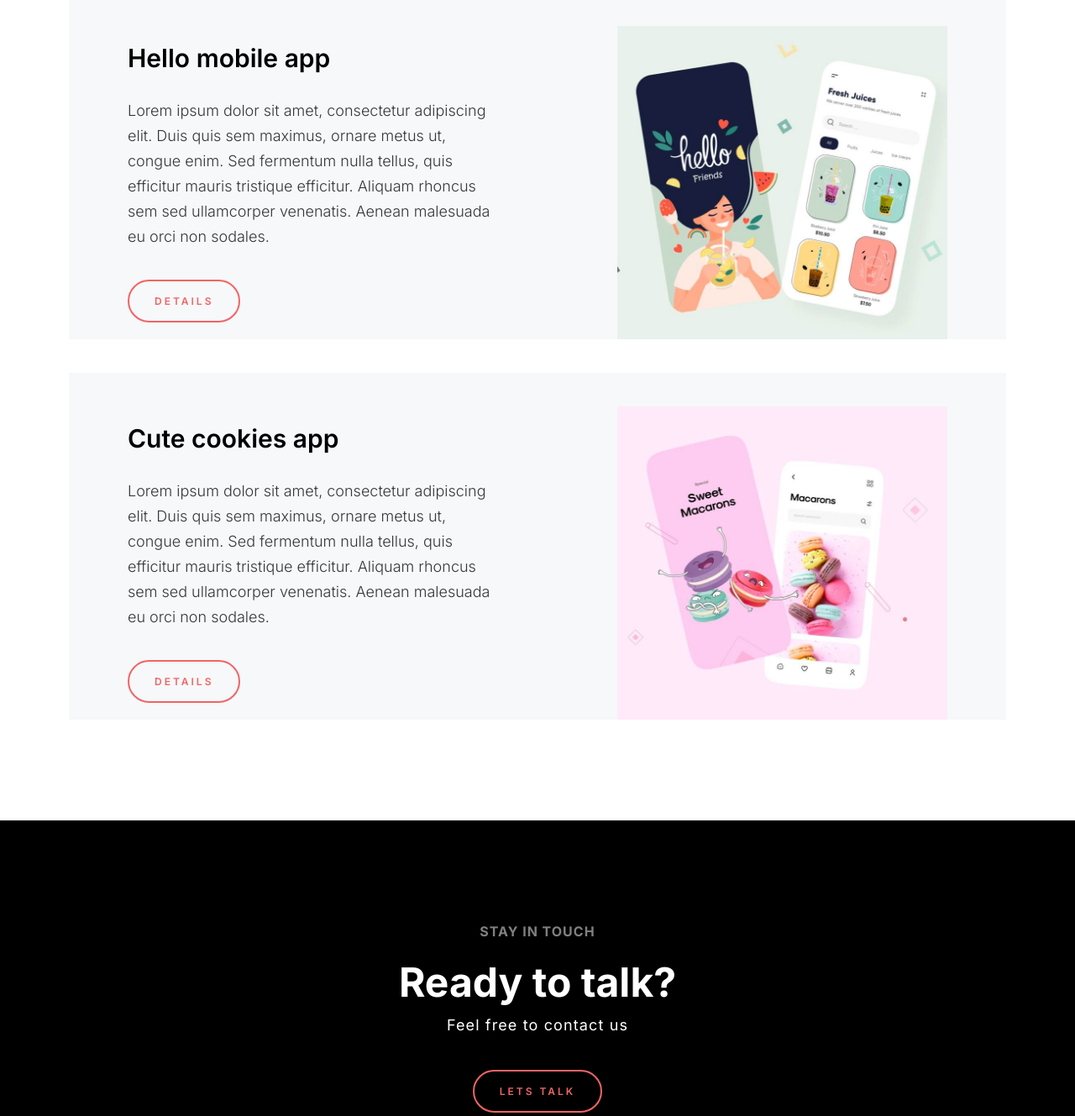
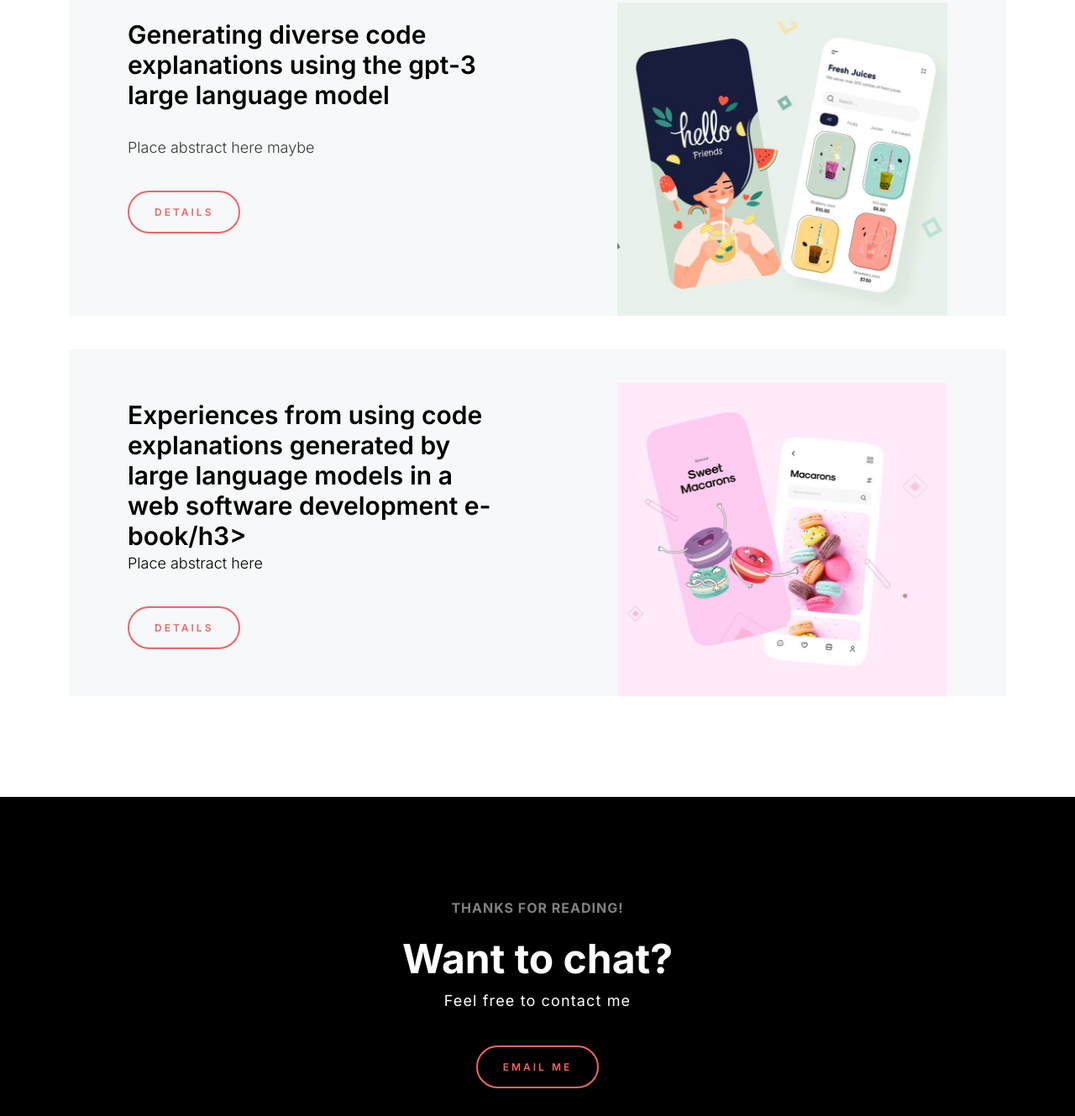
Before and after one commit to adrewtran117/adrewtran117.github.io, a plain HTML site: page index.html in a window 1280 px wide. Shown: the part 2454-3783 px from the top of the page at 84% size. Drawn offline with nearby package versions, Linux system fonts and the light colour scheme.

Commit message:
publications

```diff
--- a/index.html
+++ b/index.html
@@ -130,9 +130,9 @@
             <div class="col-12 col-sm-12 col-md-6 col-lg-6 col-xl-6 col-xxl-6">
               <section>
                 <span class="ds-year">2021 - Present</span>
-                <h3 class="ds-officename">Temple University Human-computer Interaction Lab</h3>
+                <h3 class="ds-officename">Temple University HCI Lab</h3>
                 <span class="ds-department">Research Lead</span>
-                <p>I research Human-computer Interaction. My work focuses on integrating Generative Artificial Intelligence into systems, cognitive processes, and classrooms to help non-experts perform design and learning tasks.</p>
+                <p>I research Human-computer Interaction (HCI). My work focuses on integrating Generative Artificial Intelligence into systems, cognitive processes, and classrooms to help non-experts perform design and learning tasks.</p>
               </section>
             </div>
             <div class="col-12 col-sm-12 col-md-6 col-lg-6 col-xl-6 col-xxl-6">
@@ -157,8 +157,9 @@
               <div class="row">
                   <div class="col-12 col-sm-12 col-md-7 col-lg-7 col-xl-7 col-xxl-7">
                       <section>
-                          <h3 class="ds-work-tilte">Tripy mobile app</h3>
-                          <p>Lorem ipsum dolor sit amet, consectetur adipiscing elit. Duis quis sem maximus, ornare metus ut, congue enim. Sed fermentum nulla tellus, quis efficitur mauris tristique efficitur. Aliquam rhoncus sem sed ullamcorper venenatis. Aenean malesuada eu orci non sodales. </p>
+                          <h3 class="ds-work-tilte">Using Large Language Models to Automatically Identify Programming Concepts in Code Snippets
+                          </h3>
+                          <p>Place abstract here maybe</p>
                           <a href="works-setails.html" class="ds-button">Details</a>
                       </section>
                   </div>
@@ -171,8 +172,9 @@
               <div class="row">
                   <div class="col-12 col-sm-12 col-md-7 col-lg-7 col-xl-7 col-xxl-7">
                       <section>
-                          <h3 class="ds-work-tilte">Hello mobile app</h3>
-                          <p>Lorem ipsum dolor sit amet, consectetur adipiscing elit. Duis quis sem maximus, ornare metus ut, congue enim. Sed fermentum nulla tellus, quis efficitur mauris tristique efficitur. Aliquam rhoncus sem sed ullamcorper venenatis. Aenean malesuada eu orci non sodales. </p>
+                          <h3 class="ds-work-tilte">Generating diverse code explanations using the gpt-3 large language model
+                          </h3>
+                          <p>Place abstract here maybe</p>
                           <a href="works-setails.html" class="ds-button">Details</a>
                       </section>
                   </div>
@@ -185,8 +187,8 @@
               <div class="row">
                   <div class="col-12 col-sm-12 col-md-7 col-lg-7 col-xl-7 col-xxl-7">
                       <section>
-                          <h3 class="ds-work-tilte">Cute cookies app</h3>
-                          <p>Lorem ipsum dolor sit amet, consectetur adipiscing elit. Duis quis sem maximus, ornare metus ut, congue enim. Sed fermentum nulla tellus, quis efficitur mauris tristique efficitur. Aliquam rhoncus sem sed ullamcorper venenatis. Aenean malesuada eu orci non sodales. </p>
+                          <h3 class="ds-work-tilte">Experiences from using code explanations generated by large language models in a web software development e-book/h3>
+                          <p>Place abstract here </p>
                           <a href="works-setails.html" class="ds-button">Details</a>
                       </section>
                   </div>
@@ -204,10 +206,10 @@
    <footer class="ds-footer text-center">
      <div class="container">
         <section>
-          <span>Stay in touch</span>
-          <h4>Ready to talk?</h4>
-          <p>Feel free to contact us</p>
-          <a href="mailto:test@test.com" class="ds-button">Lets Talk</a>
+          <span>Thanks for reading!</span>
+          <h4>Want to chat?</h4>
+          <p>Feel free to contact me</p>
+          <a href="mailto:tuo19727@temple.edu" class="ds-button">Email me</a>
         </section>
         <span class="ds-copyright">© 2022 All rights reserved. Free minimal bootstrap template by <a href="https://designstub.com/" target="_blank">Designstub</a>.</span>
      </div>
```
